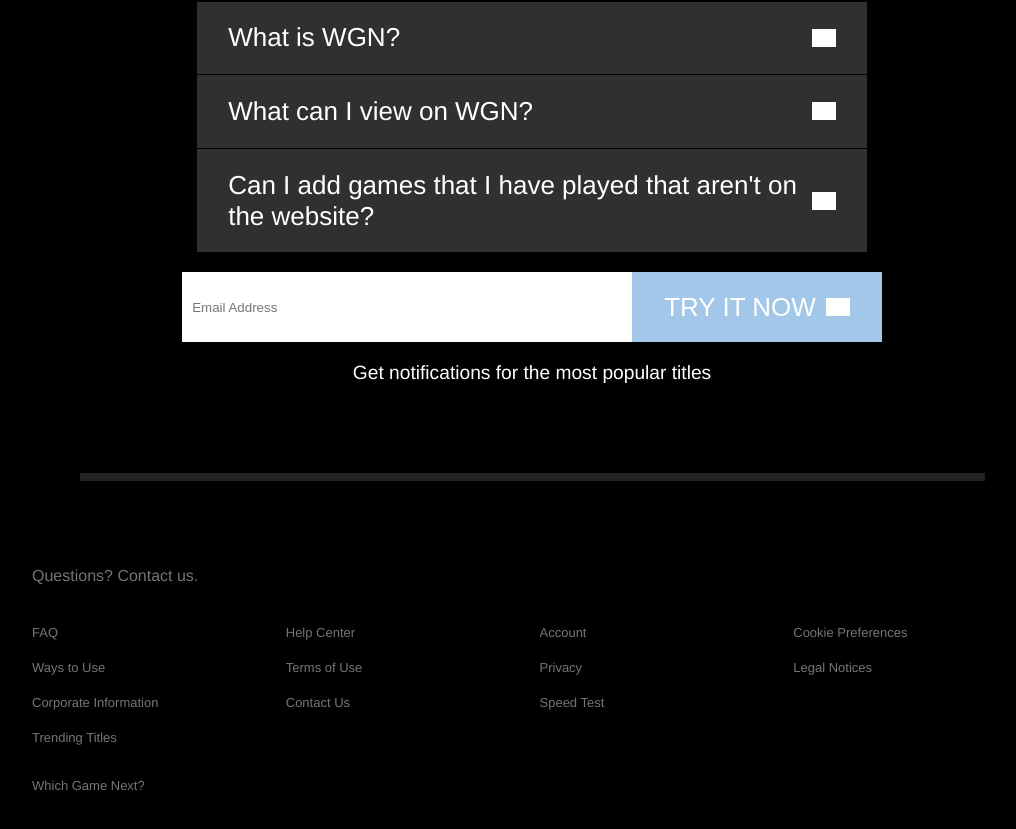
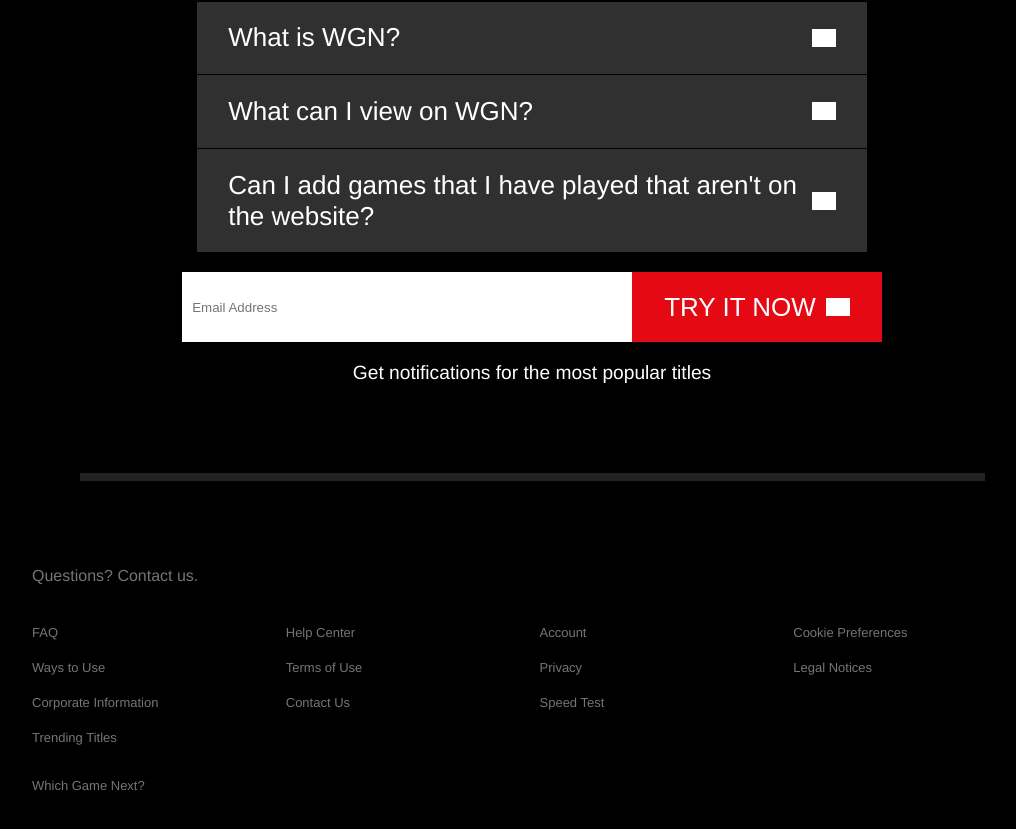
Before and after one commit to stevenks17/wgn_v2, a React (Create React App) app: page / in a window 1280 px wide. Shown: the part 1691-2520 px from the top of the page, without its empty margins (108-1124 px from the left). Built offline with nearby package versions, Linux system fonts and the light colour scheme; grey boxes are pictures that could not be loaded.

Commit message:
changed button color to match other component buttons

```diff
--- a/src/components/opt-form/styles/opt-form.js
+++ b/src/components/opt-form/styles/opt-form.js
@@ -29,7 +29,7 @@
     align-items: center;
     height: 100%;
     height: 70px ;
-    background: #a3c7e9;
+    background: #e50914;
     color: white;
     text-transform: uppercase;
     padding: 0 32px;
@@ -38,7 +38,7 @@
     cursor: pointer;
 
     &:hover {
-        background: #8cb9e3
+        background: #f40612
     }
 
     @media (max-width: 1000px) {
```
